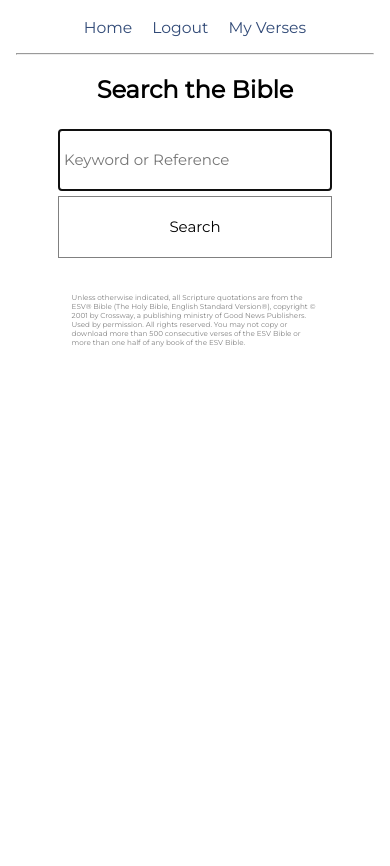
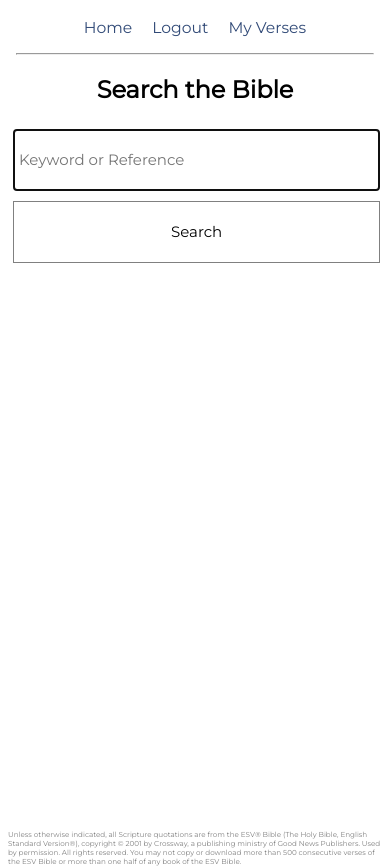
Before and after one commit to djjohnsongeek/memorize, a Django app: page / in a window 390 px wide. Before the commit the page ends 347 px from the top, so only its background shows below. Run offline with Django 3.2, Linux system fonts and the light colour scheme; the visitor is signed in with stand-in values (Sample User, id 1); some libraries are stand-ins or nearby versions.

Commit message:
adjusted html structure to always render footer at the bottom of the screen

```diff
--- a/mem_app/static/mem_app/styles.css
+++ b/mem_app/static/mem_app/styles.css
@@ -152,6 +152,29 @@ html{
 body, button, input, textarea {
     font-family: 'Montserrat', sans-serif;
 }
+/* GET FOOTER ON THE BOTTOM OF PAGE */
+
+body{
+    position: relative;
+    min-height: 100vh;
+}
+
+.div-main{
+    text-align: center;
+    padding-bottom: 2.5rem;
+}
+
+
+footer {
+    font-size: .6rem;
+    margin: auto;
+    color: grey;
+    position: absolute;
+    bottom: 0;
+    width: 100%;
+    height: 2.5rem;
+}
+
 h1{
     font-size: 3.5rem;
     text-align: center;
@@ -163,17 +186,9 @@ h1{
     font-family: 'Lato', sans-serif;
 }
 
-footer {
-    font-size: .6rem;
-    width: 66%;
-    margin: auto;
-    color: grey;
-    height: 50px;
-}
 
-.div-main{
-    text-align: center;
-}
+
+
 
 section{
     width: 60%;
@@ -330,14 +345,6 @@ input:focus{
 }
 
 /* RESPONSIVE DESIGN */
-/*
-#btn-search
-#search-field
-section
-input
-.btns-login-register
-h1
-*/
 @media (max-width:1050px){
     /*modal styling*/
     #modal-verses-content{
@@ -349,12 +356,19 @@ h1
         height: 125px;
         overflow: auto;
     }
+    .modal-content {
+        margin: 15% auto;
+        padding: 20px;
+        width: 75%;
+        font-size: 1.4rem;
+        position: relative;
+        left: auto;
+    }
 }
 @media (max-width:900px){
     #textarea-verse{
         width: 95%;
     }
-
     input, .btns-login-register{
         width: 70%;
     }
@@ -396,21 +410,28 @@ h1
     .spacer{
         height: 8px;
     }
+    .modal-content {
+        width: 90%;
+        padding: 10px;
+        font-size: 1.2rem;
+    }
 }
 
 @media (max-width:400px){
     .btn-verse-controls{
-        width: 125px;
+        width: 47.5%;
     }
     html{
         font-size: 12px;
     }
     #btn-search{
-        width: 70%;
+        width: 95%;
         padding: 5px;
+        margin: 5px;
     }
 
     #search-field{
+        width: 95%;
         padding: 5px;
     }
 
--- a/mem_app/templates/mem_app/base.html
+++ b/mem_app/templates/mem_app/base.html
@@ -11,6 +11,7 @@
         </title>
     </head>
     <body>
+        <div class="div-main">
             {% if user.is_authenticated %}
                 <nav>
                     <div class="nav-link">
@@ -38,6 +39,8 @@
                     {% endif %}
                 </div>
             </div>
+        </div>
+        {% if user.is_authenticated %}
         <footer>
             <div class="spacer"></div>
             <div>
@@ -48,6 +51,7 @@
                 </span>
             </div>
         </footer>
+        {% endif %}
     </body>
     <script>
         //add event listener to "Your Verses" nav item
--- a/mem_app/templates/mem_app/index.html
+++ b/mem_app/templates/mem_app/index.html
@@ -1,7 +1,6 @@
 {% extends "mem_app/base.html" %}
 {% block title %} Bible Memorization {% endblock %}
 {% block body %}
-<div class="div-main">
     <section>
         <h1>Search the Bible</h1>
         <form action="{% url 'search' firstPage %}" method="GET">
@@ -41,7 +40,6 @@
             {% endif %}
         </div>
     </section>
-</div>
 <script>
     // add event listeners to all the generated buttons
     const btns = document.getElementsByClassName("btn-add-verse")
--- a/mem_app/templates/mem_app/login.html
+++ b/mem_app/templates/mem_app/login.html
@@ -2,7 +2,6 @@
 {% block title %} Login {% endblock %}
 
 {% block body %}
-<div class="div-main">
     <h1>Login</h1>
     {% if messages %}
         {% for message in messages %}
@@ -17,5 +16,4 @@
     </form>
     <div class="spacer"></div>
     <span>No account yet? <a class="register-link" href="{% url 'register' %}">Register Here</a></span>
-</div>
 {% endblock %}
--- a/mem_app/templates/mem_app/memorize.html
+++ b/mem_app/templates/mem_app/memorize.html
@@ -12,7 +12,6 @@
     <div id="app"></div>
     <script type="text/babel">
         "use strict"
-
         class Verse extends React.Component {
             render() {
                 return(
--- a/mem_app/templates/mem_app/register.html
+++ b/mem_app/templates/mem_app/register.html
@@ -2,7 +2,6 @@
 {% block title %} Registration {% endblock %}
 
 {% block body %}
-<div class="div-main">
     <h1>Register</h1>
     {% if messages %}
         {% for message in messages %}
@@ -22,6 +21,4 @@
         Already have an Account?
         <a class="register-link" href="{% url 'login_view' %}"> Login Here</a>
     </span>
-
-</div>
 {% endblock %}
```
Lines whose indentation alone changed are shown as unchanged.
